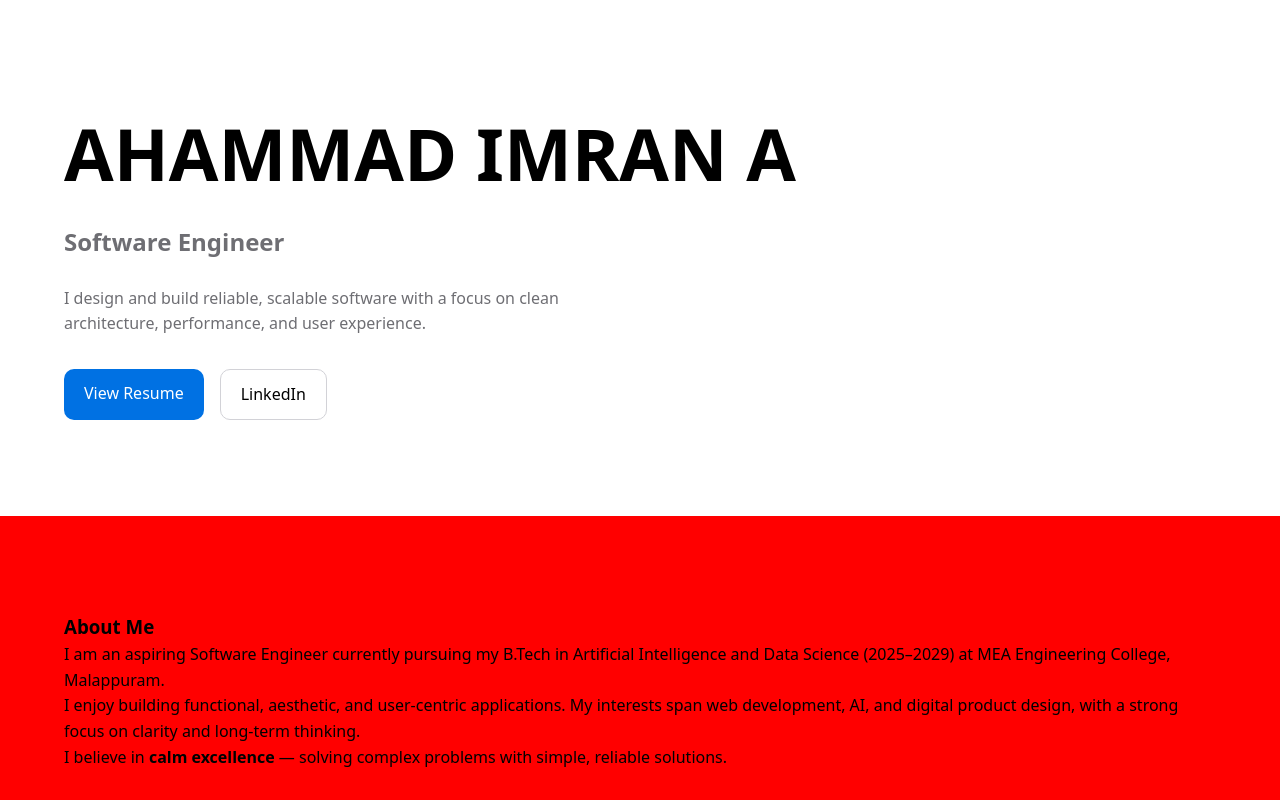
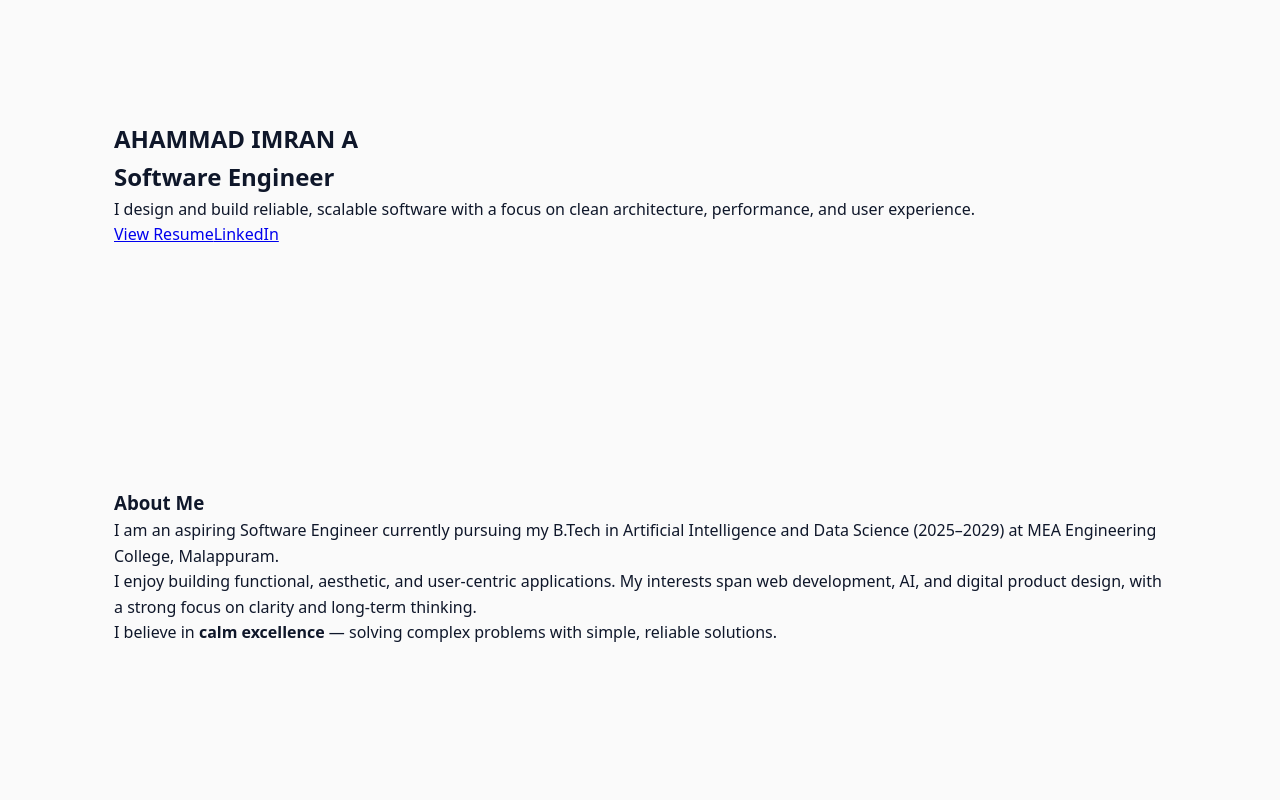
Before and after one commit to iimr4n/portfolio-js, a Next.js app: page / in a window 1280 px wide. Shown: the top 800 px of the page. Built offline with nearby package versions, Linux system fonts and the light colour scheme.

Commit message:
Update globals.css

```diff
--- a/app/globals.css
+++ b/app/globals.css
@@ -1,9 +1,10 @@
 :root {
-  --bg: #ffffff;
-  --text: #000000;
-  --gray: #6e6e73;
-  --border: #d2d2d7;
-  --accent: #0071e3;
+  --bg: #fafafa;
+  --surface: #ffffff;
+  --text: #0f172a;
+  --muted: #64748b;
+  --border: #e5e7eb;
+  --accent: #6366f1;
 }
 
 * {
@@ -21,68 +22,11 @@ body {
 }
 
 .container {
-  max-width: 1200px;
+  max-width: 1100px;
   margin: auto;
   padding: 0 24px;
 }
 
 section {
-  padding: 96px 0;
+  padding: 120px 0;
 }
-
-/* HERO */
-.hero h1 {
-  font-size: clamp(40px, 6vw, 72px);
-  font-weight: 600;
-}
-
-.hero h2 {
-  margin-top: 12px;
-  color: var(--gray);
-}
-
-.hero p {
-  margin-top: 24px;
-  max-width: 520px;
-  color: var(--gray);
-}
-
-/* ACTIONS */
-.hero-actions {
-  margin-top: 32px;
-  display: flex;
-  gap: 16px;
-  flex-wrap: wrap;
-}
-
-.btn-primary {
-  background: var(--accent);
-  color: #fff;
-  padding: 12px 20px;
-  border-radius: 10px;
-  text-decoration: none;
-  font-weight: 500;
-}
-
-.btn-outline {
-  border: 1px solid var(--border);
-  color: var(--text);
-  padding: 12px 20px;
-  border-radius: 10px;
-  text-decoration: none;
-}
-
-/* FOOTER */
-.footer {
-  border-top: 1px solid var(--border);
-  padding: 32px 0;
-  text-align: center;
-  color: var(--gray);
-}
-.about {
-  background: red;
-}
-
-.skills {
-  background: blue;
-}
```
